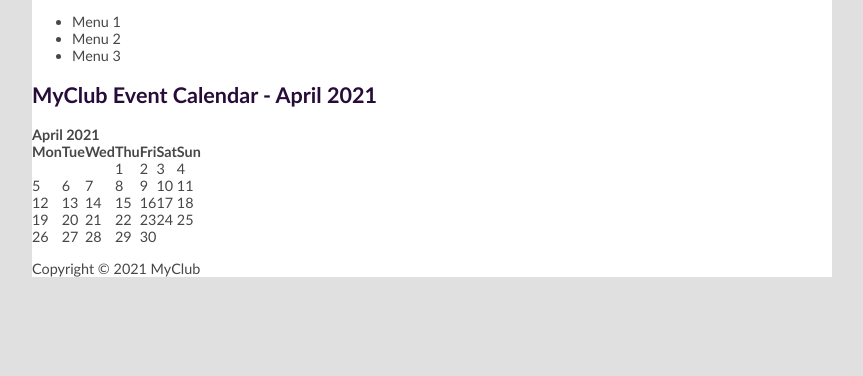
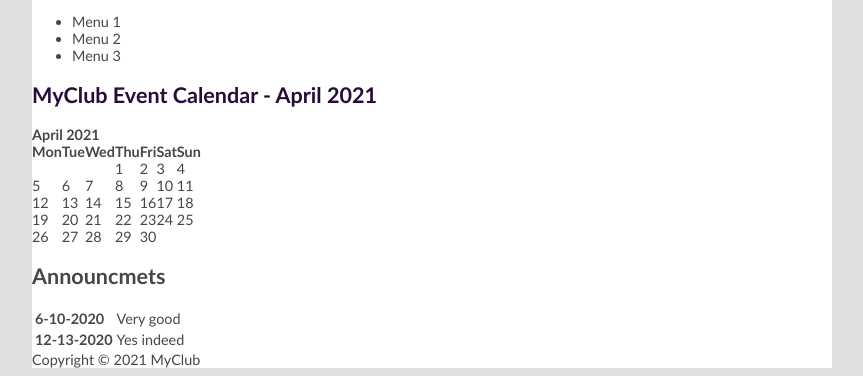
Before and after one commit to cfossto/portfolio, a Django app: page / in a window 1280 px wide. Shown: the part 832-1208 px from the top of the page, without its empty margins (208-1071 px from the left). Before the commit the page ends 1109 px from the top, so only its background shows below. Run offline with Django 3.2, Linux system fonts and the light colour scheme.

Commit message:
Done with chapter 6

```diff
--- /dev/null
+++ b/portfolio_site_root/events/templates/events/announcements.html
@@ -0,0 +1,16 @@
+<h2>Announcmets</h2>
+<table>
+    {% for announcement in announcements %}
+    <tr>
+        <td><strong> {{announcement.date}} </strong></td>
+        <td> {{announcement.announcement}} </td>
+    </tr>
+    {% empty %}
+    <tr>
+        <td><strong>{% now "m-d-y" %}</strong></td>
+        <td>
+            No announcements
+        </td>
+    </tr>
+    {% endfor %}
+</table>
--- a/portfolio_site_root/events/templates/events/calendar_base.html
+++ b/portfolio_site_root/events/templates/events/calendar_base.html
@@ -5,5 +5,6 @@
 {% block content %}
     <h1>{{ title }}</h1>
     <p> {% autoescape off %} {{ cal }} {% endautoescape %}</p>
+    {% include "events/announcements.html" %}
 
 {% endblock content %}
--- a/portfolio_site_root/events/views.py
+++ b/portfolio_site_root/events/views.py
@@ -13,5 +13,15 @@ def index(request,year=date.today().year, month=date.today().month):
     month_name = calendar.month_name[month]
     title = "MyClub Event Calendar - %s %s" % (month_name,year)
     cal = HTMLCalendar().formatmonth(year,month)
+    announcements = [
+        {
+            "date": "6-10-2020",
+            "announcement":"Very good"
+        },
+        {
+            "date": "12-13-2020",
+            "announcement":"Yes indeed"
+        }
+    ]
     #return HttpResponse("<h1>%s</h1>" % title)
-    return render(request,'events/calendar_base.html', { 'title':title,'cal':cal}) # render out req to template, with template args
+    return render(request,'events/calendar_base.html', { 'title':title,'cal':cal,'announcements':announcements}) # render out req to template, with template args
```
